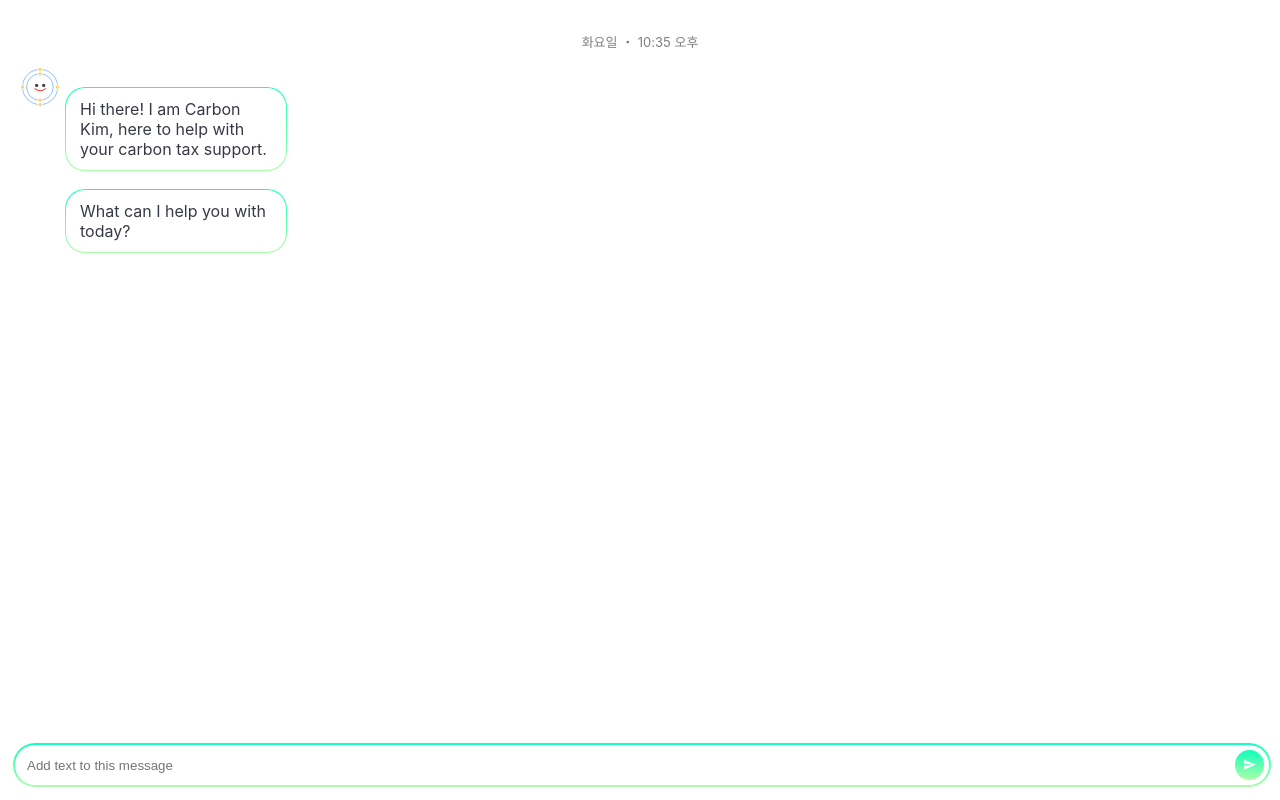
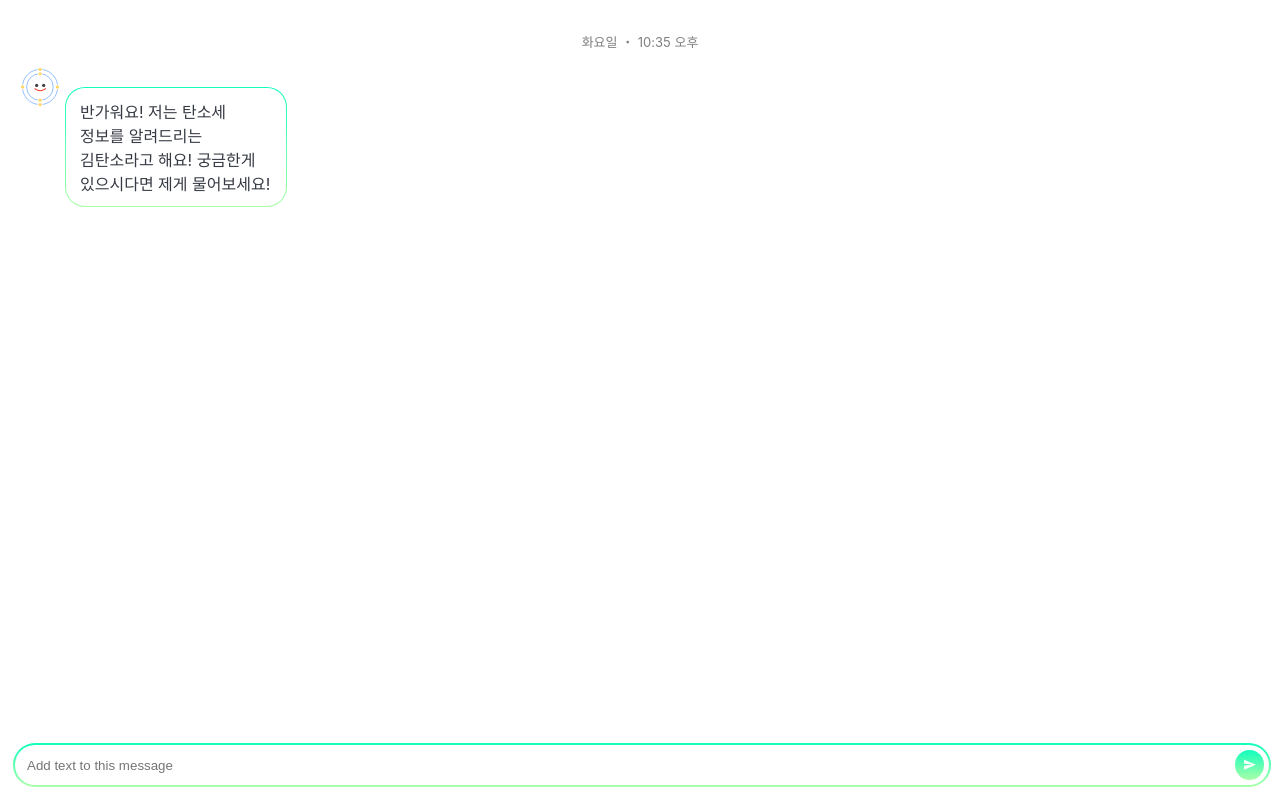
Before and after one commit to IBM-Call-for-Code-2020/front-end, a React (Create React App) app: page /chat in a window 1280 px wide. Built offline with nearby package versions, Linux system fonts and the light colour scheme.

Commit message:
:pencil2: Modify Welcome message

```diff
--- a/src/pages/chat/index.jsx
+++ b/src/pages/chat/index.jsx
@@ -12,10 +12,7 @@ function ChatPage() {
       content: [
         {
           content:
-            'Hi there! I am Carbon Kim, here to help with your carbon tax support.',
-        },
-        {
-          content: 'What can I help you with today?',
+            '반가워요!\n 저는 탄소세 정보를 알려드리는 김탄소라고 해요!\n궁금한게 있으시다면 제게 물어보세요!',
         },
       ],
     },
```
